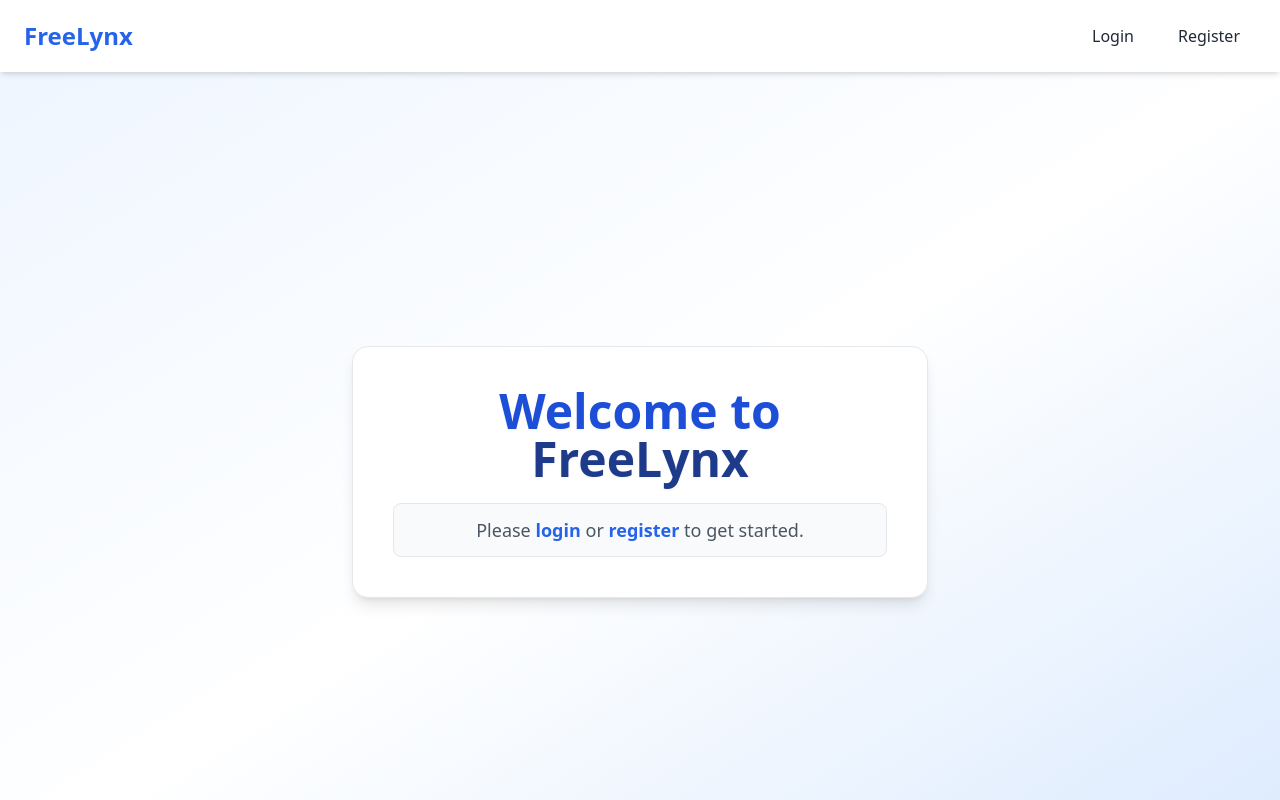
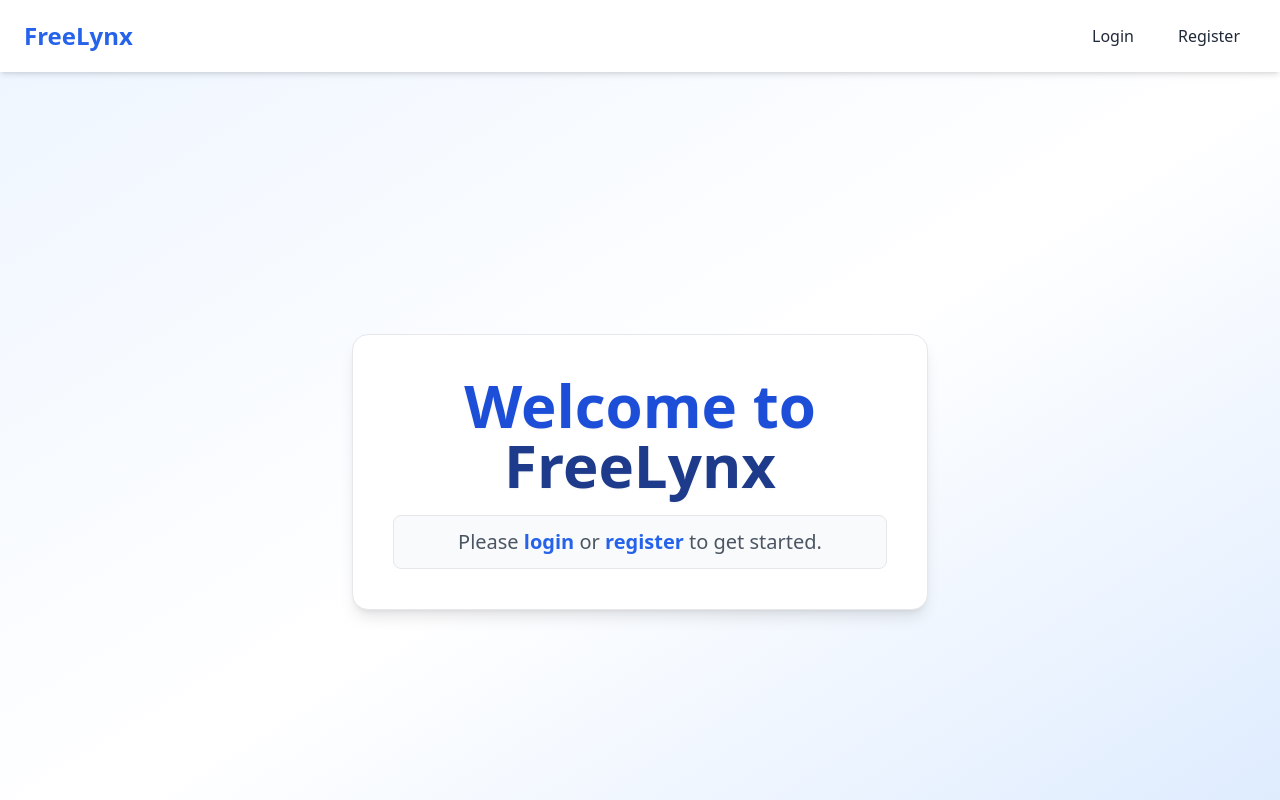
Before and after one commit to sudipta-khanra/FreeLynx, a React (Vite) app: page / in a window 1280 px wide. Shown: the top 800 px of the page. Built offline with nearby package versions, Linux system fonts and the light colour scheme.

Commit message:
error fix

```diff
--- a/src/pages/Home.jsx
+++ b/src/pages/Home.jsx
@@ -6,18 +6,18 @@ export default function Home() {
   return (
 <div className="min-h-screen flex flex-col items-center justify-center bg-gradient-to-br from-blue-50 via-white to-blue-100 p-4 sm:p-8">
   <div className="bg-white shadow-lg rounded-2xl p-6 sm:p-10 max-w-full sm:max-w-xl w-full text-center border border-gray-200">
-    <h1 className="text-lg sm:text-3xl md:text-5xl font-extrabold text-blue-700 mb-3 sm:mb-5 drop-shadow-sm">
+    <h1 className="text-2xl sm:text-3xl md:text-5xl lg:text-6xl font-extrabold text-blue-700 mb-3 sm:mb-5 drop-shadow-sm leading-snug sm:leading-tight">
       Welcome to <span className="text-blue-900">FreeLynx</span>
     </h1>
 
     {user ? (
-      <p className="text-sm sm:text-base md:text-lg text-gray-800 bg-blue-50 px-3 sm:px-6 py-2 sm:py-3 rounded-lg border border-blue-100">
+      <p className="text-sm sm:text-base md:text-lg lg:text-xl text-gray-800 bg-blue-50 px-3 sm:px-6 py-2 sm:py-3 rounded-lg border border-blue-100 leading-relaxed">
         You’re logged in as{" "}
         <span className="font-bold text-blue-700">{user.name}</span>{" "}
         <span className="italic text-gray-600">({user.role})</span>
       </p>
     ) : (
-      <p className="text-sm sm:text-base md:text-lg text-gray-600 bg-gray-50 px-3 sm:px-6 py-2 sm:py-3 rounded-lg border border-gray-200">
+      <p className="text-sm sm:text-base md:text-lg lg:text-xl text-gray-600 bg-gray-50 px-3 sm:px-6 py-2 sm:py-3 rounded-lg border border-gray-200 leading-relaxed">
         Please{" "}
         <span className="font-semibold text-blue-600">login</span> or{" "}
         <span className="font-semibold text-blue-600">register</span> to get started.
@@ -27,6 +27,7 @@ export default function Home() {
 </div>
 
 
+
 );
 
 }
```
